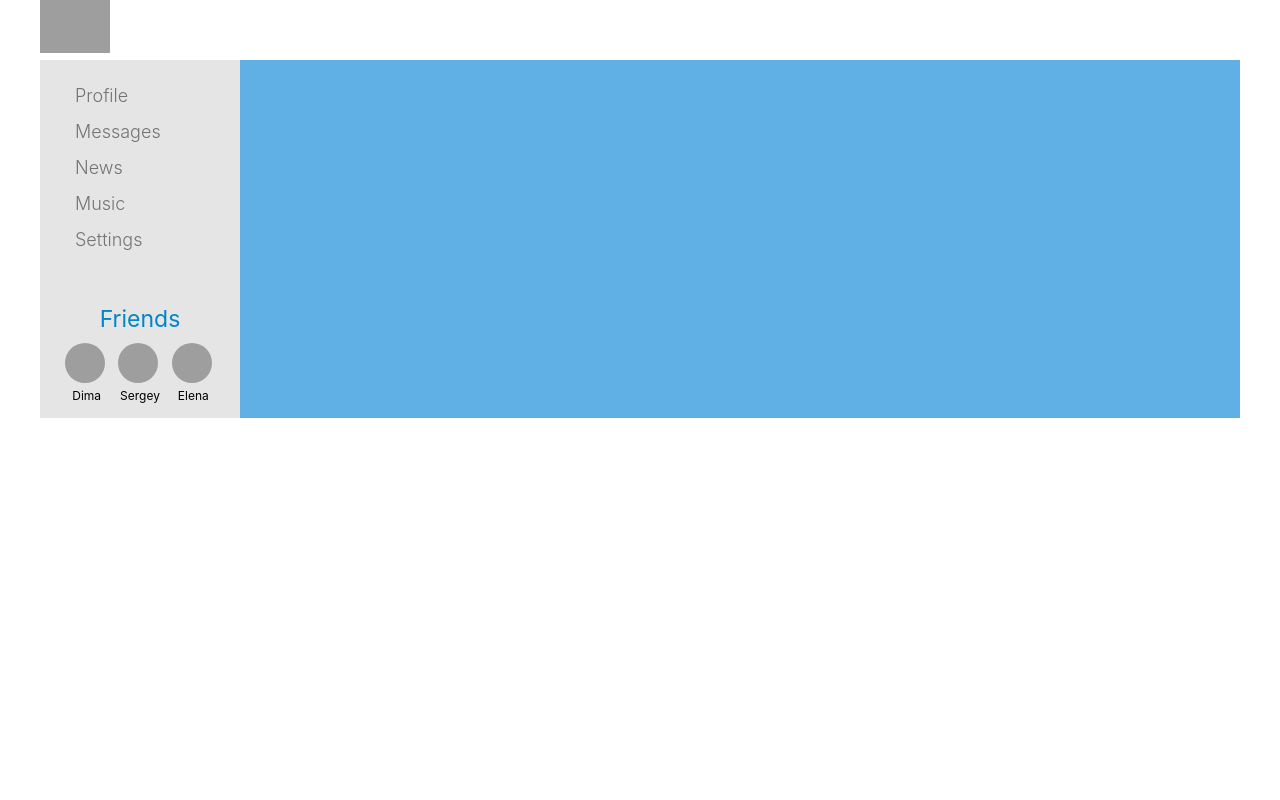
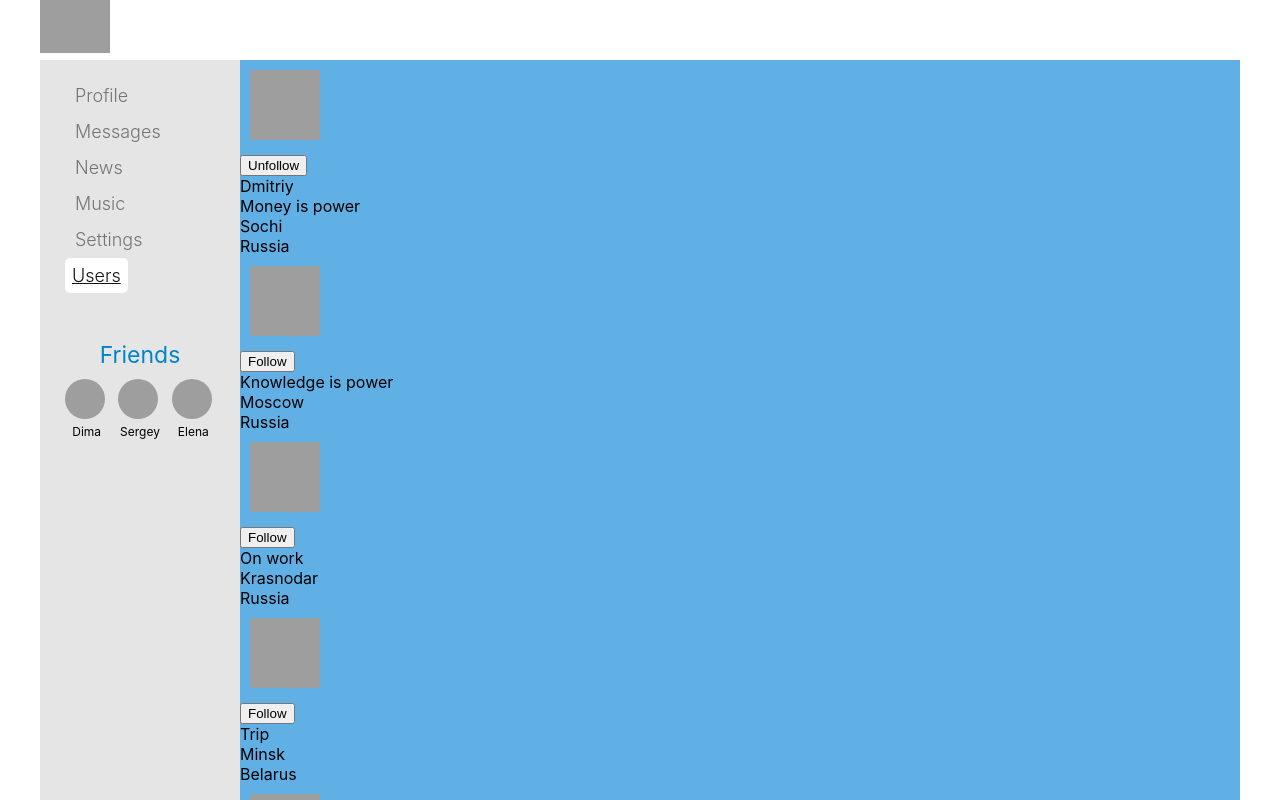
Before and after one commit to TiaanaV/Samurai-social-network-ts, a React (Create React App) app: page /users in a window 1280 px wide. Shown: the top 800 px of the page. Built offline with nearby package versions, Linux system fonts and the light colour scheme; grey boxes are pictures that could not be loaded.

Commit message:
49th lasson: add Users Page and UsersReduser

```diff
--- a/src/App.js
+++ b/src/App.js
@@ -8,6 +8,7 @@ import Settings from "./components/Settings/Settings";
 import Friends from "./components/Friends/Friends";
 import DialogsContainer from "./components/Dialogs/DialogsContainer";
 import NavbarContainer from "./components/Navbar/NavbarContainer";
+import UsersContainer from "./components/Users/UsersContainer";
 
 const App = (props) => {
   return (
@@ -23,6 +24,7 @@ const App = (props) => {
             <Route path="/news" element={<News />} />
             <Route path="/music" element={<Music />} />
             <Route path="/settings" element={<Settings />} />
+            <Route path="/users" element={<UsersContainer/>} />
             <Route path="/friends" element={<Friends/>} />
           </Routes>
         </div>
--- a/src/components/Friends/Friends.jsx
+++ b/src/components/Friends/Friends.jsx
@@ -2,13 +2,7 @@ import React from "react";
 import classes from "./Friends.module.css";
 
 const Friends = (props) => {
-  return (
-    <div>
-      Friends
-      <textarea></textarea>
-      <button>Search friend</button>
-    </div>
-  );
+  return <div>Friends</div>;
 };
 
 export default Friends;
--- /dev/null
+++ b/src/components/Users/Users.jsx
@@ -0,0 +1,49 @@
+import React from "react";
+import classes from "./Users.module.css";
+
+const Users = (props) => {
+  return (
+    <div>
+      {props.users.map((u) => (
+        <div key={u.id}>
+          <span>
+            <div>
+              <img className={classes.avatarUsers} src={u.avatar} />
+            </div>
+            <div>
+              {u.followed ? (
+                <button
+                  onClick={() => {
+                    props.onUnfollow(u.id);
+                  }}
+                >
+                  Unfollow
+                </button>
+              ) : (
+                <button
+                  onClick={() => {
+                    props.onFollow(u.id);
+                  }}
+                >
+                  Follow
+                </button>
+              )}
+            </div>
+          </span>
+          <span>
+            <span>
+              <div>{u.fullName}</div>
+              <div>{u.status}</div>
+            </span>
+            <span>
+              <div>{u.location.city}</div>
+              <div>{u.location.country}</div>
+            </span>
+          </span>
+        </div>
+      ))}
+    </div>
+  );
+};
+
+export default Users;
--- /dev/null
+++ b/src/components/Users/Users.module.css
@@ -0,0 +1,5 @@
+.avatarUsers {
+  margin: 10px;
+  width: 70px;
+  height: 70px;
+}
--- /dev/null
+++ b/src/components/Users/UsersContainer.jsx
@@ -0,0 +1,26 @@
+import { connect } from "react-redux";
+import { followAC, setUsersAC, unfollowAC } from "../../redux/usersReducer";
+import Users from "./Users";
+
+let mapStateToProps = (state) => {
+  return {
+    users: state.usersPage.users,
+  };
+};
+
+let mapDispatchToProps = (dispatch) => {
+  return {
+    onFollow: (userID) => {
+      dispatch(followAC(userID));
+    },
+    onUnfollow: (userID) => {
+      dispatch(unfollowAC(userID));
+    },
+    onSetUsers: (users) => {
+      dispatch(setUsersAC(users));
+    },
+  };
+};
+const UsersContainer = connect(mapStateToProps, mapDispatchToProps)(Users);
+
+export default UsersContainer;
--- a/src/redux/navbarReducer.js
+++ b/src/redux/navbarReducer.js
@@ -6,6 +6,7 @@ let initialState ={
         { path: "/news", nameOfPage: "News" },
         { path: "/music", nameOfPage: "Music" },
         { path: "/settings", nameOfPage: "Settings" },
+        { path: "/users", nameOfPage: "Users" },
     ],
     popularFriend:[
         {name: "Dima", avatar:"https://images.unsplash.com/photo-1478098711619-5ab0b478d6e6?ixlib=rb-1.2.1&ixid=MnwxMjA3fDB8MHxwaG90by1wYWdlfHx8fGVufDB8fHx8&auto=format&fit=crop&w=1470&q=80"},
--- a/src/redux/redux-store.js
+++ b/src/redux/redux-store.js
@@ -2,11 +2,13 @@ import {combineReducers, legacy_createStore as createStore} from "redux"
 import dialogsReducer from "./dialogsReducer";
 import navbarReducer from "./navbarReducer";
 import profileReducer from "./profileReducer";
+import usersReducer from "./usersReducer";
 
 let reducers = combineReducers({
     profilePage: profileReducer,
     dialogsPage: dialogsReducer,
     navBar: navbarReducer,
+    usersPage:usersReducer,
 });
 
 let store = createStore(reducers);
--- /dev/null
+++ b/src/redux/usersReducer.js
@@ -0,0 +1,48 @@
+const FOLLOWED = 'FOLLOW';
+const UNFOLLOW = 'UNFOLLOW';
+const SET_USERS = 'SET-USERS';
+
+let initialState = {
+    users:[
+        { id: 1, followed: true, fullName: "Dmitriy", avatar:"https://images.unsplash.com/photo-1478098711619-5ab0b478d6e6?ixlib=rb-1.2.1&ixid=MnwxMjA3fDB8MHxwaG90by1wYWdlfHx8fGVufDB8fHx8&auto=format&fit=crop&w=1470&q=80", status: 'Money is power', location:{city: "Sochi", country:"Russia",}},
+        { id: 2, followed: false, name: "Andrey", avatar:"https://images.unsplash.com/photo-1497993950456-cdb57afd1cf1?ixlib=rb-1.2.1&ixid=MnwxMjA3fDB8MHxwaG90by1wYWdlfHx8fGVufDB8fHx8&auto=format&fit=crop&w=880&q=80", status: 'Knowledge is power', location:{city: "Moscow", country:"Russia",}},
+        { id: 3, followed: false, name: "Elena",avatar:"https://images.unsplash.com/photo-1568822617270-2c1579f8dfe2?ixlib=rb-1.2.1&ixid=MnwxMjA3fDB8MHxwaG90by1wYWdlfHx8fGVufDB8fHx8&auto=format&fit=crop&w=880&q=80",status: 'On work', location:{city: "Krasnodar", country:"Russia",}},
+        { id: 4,followed: false, name: "Kate", avatar:"https://images.unsplash.com/photo-1581467655410-0c2bf55d9d6c?ixlib=rb-1.2.1&ixid=MnwxMjA3fDB8MHxwaG90by1wYWdlfHx8fGVufDB8fHx8&auto=format&fit=crop&w=869&q=80",status: 'Trip', location:{city: "Minsk", country:"Belarus",}},
+        { id: 5,followed: false, name: "Sergey", avatar:"https://images.unsplash.com/photo-1537815749002-de6a533c64db?ixlib=rb-1.2.1&ixid=MnwxMjA3fDB8MHxwaG90by1wYWdlfHx8fGVufDB8fHx8&auto=format&fit=crop&w=932&q=80",status: 'Boss is here', location:{city: "Sochi", country:"Russia",} },
+      ],
+}
+const usersReducer = (state = initialState,action) => {
+    switch(action.type){
+        case FOLLOWED:
+           return {...state, users: state.users.map(u => {
+                if(u.id === action.userId){
+                    return {...u,followed:true}
+                }
+                return u;
+            })}
+
+        case UNFOLLOW:
+            return {...state, users: state.users.map(u => {
+                if(u.id === action.userId){
+                    return {...u,followed:false}
+                }
+                return u;
+            })}
+
+        case SET_USERS:
+            return{...state,users:[...state.users,...action.users]
+
+            }
+
+
+        default:
+            return state;
+    }
+
+}
+
+export const followAC =(userId) => ({type: FOLLOWED, userId});
+export const unfollowAC=(userId) =>( {type:UNFOLLOW,userId});
+export const setUsersAC=(users) =>( {type:SET_USERS,users})
+
+export default usersReducer;
```
